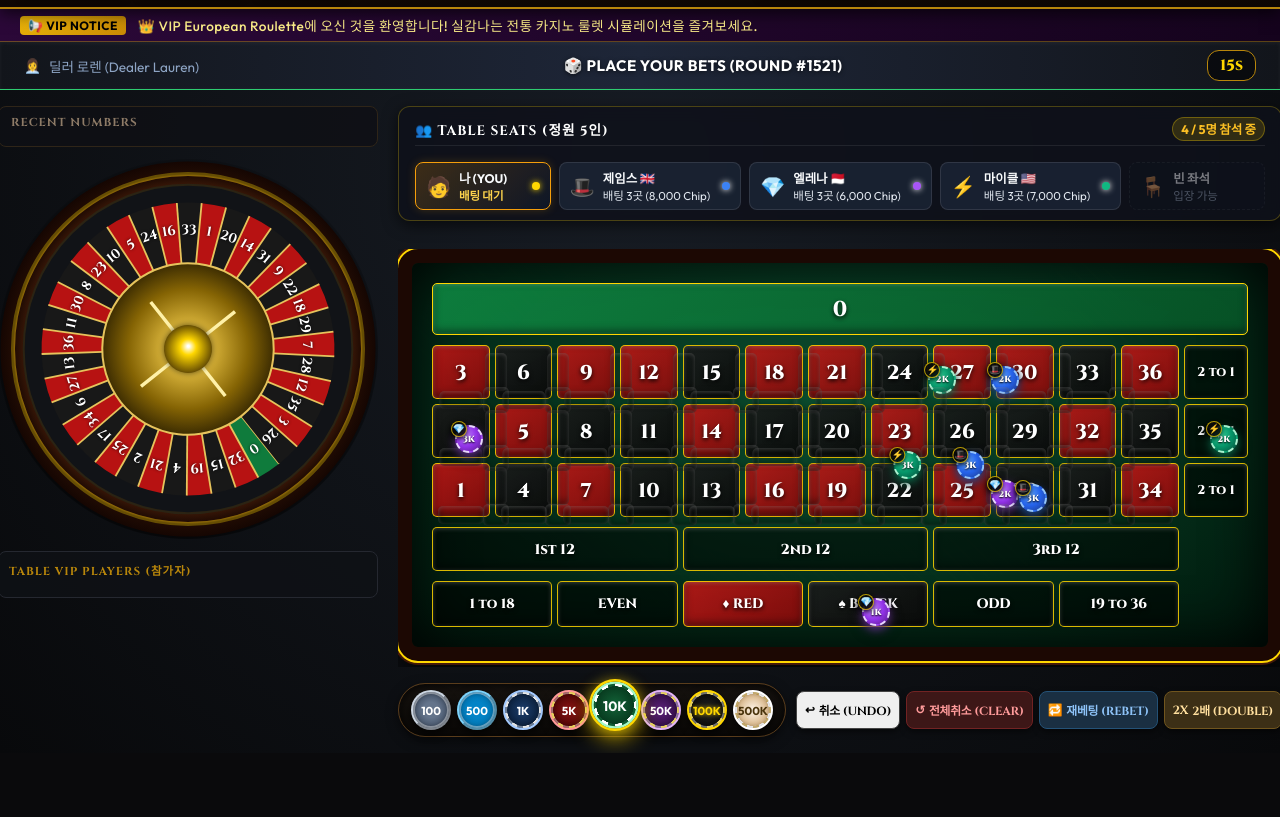
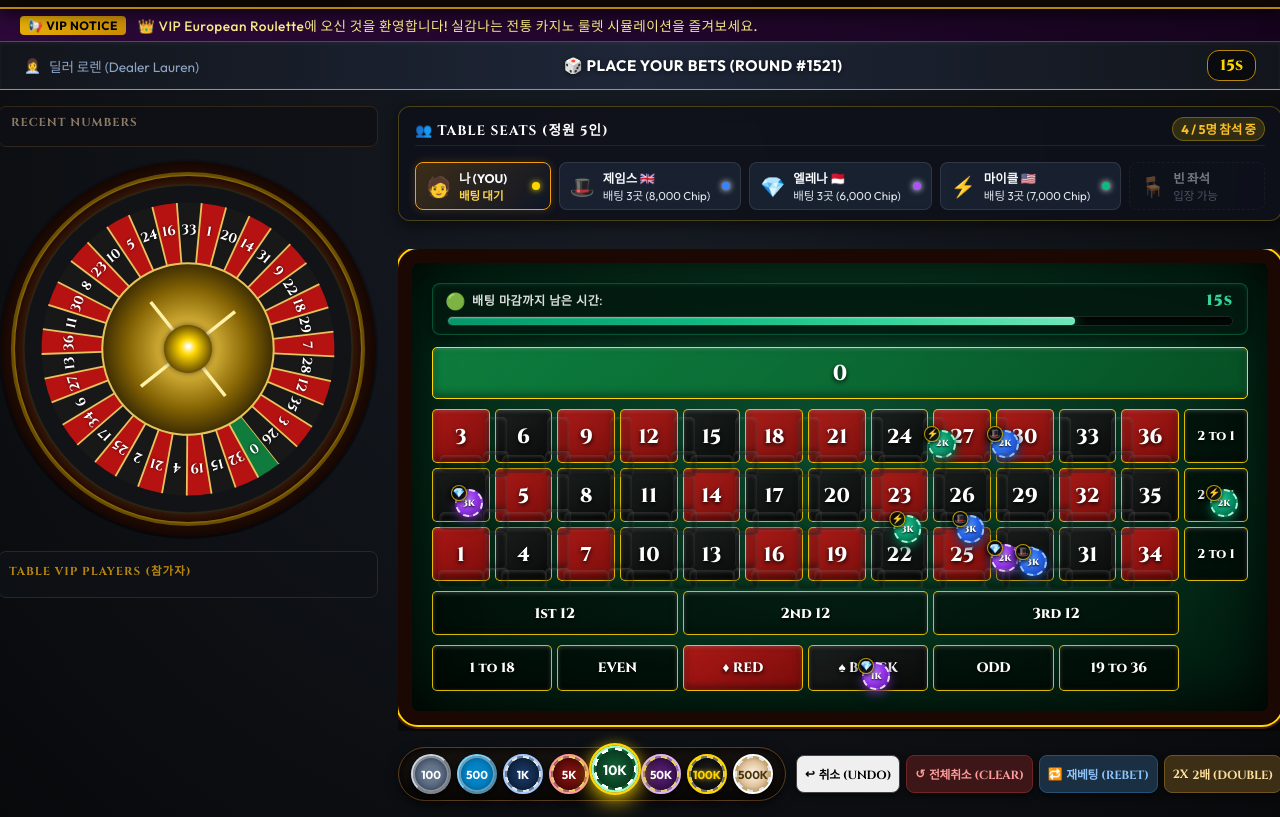
Before and after one commit to wisekks-arch/roulette, a plain HTML site: page index.html in a window 1280 px wide. Shown: the part 104-921 px from the top of the page. Before the commit the page ends 857 px from the top, so only its background shows below. Drawn offline with nearby package versions, Linux system fonts and the light colour scheme.

Commit message:
feat: 배팅 후 전환 화면 노출 시간 대폭 연장(3.5s/6.5s/7.5s) 및 0번 위 실시간 초록색 바 그래프 타이머 장착

```diff
--- a/css/style.css
+++ b/css/style.css
@@ -463,6 +463,89 @@ body {
     flex-direction: column;
     gap: 10px;
     min-width: 760px;
+}
+
+/* 0번 바로 위: 실시간 초록색 배팅 시간 게이지 바 (그래프 길이가 줄어드는 스타일) */
+.table-bet-timer-gauge-container {
+    width: 100%;
+    background: rgba(3, 24, 15, 0.88);
+    border: 1px solid rgba(16, 185, 129, 0.35);
+    border-radius: 8px;
+    padding: 6px 14px 8px 14px;
+    margin-bottom: 2px;
+    box-shadow: 0 4px 14px rgba(0, 0, 0, 0.6), inset 0 1px 4px rgba(16, 185, 129, 0.15);
+    transition: all 0.3s ease;
+}
+
+.table-bet-timer-header {
+    display: flex;
+    align-items: center;
+    gap: 8px;
+    margin-bottom: 5px;
+    font-size: 0.8rem;
+    font-weight: 700;
+    color: #10b981;
+}
+
+.table-bet-timer-header .timer-dot {
+    font-size: 0.85rem;
+    animation: timerDotPulse 1s infinite alternate;
+}
+
+.table-bet-timer-header .timer-title {
+    color: rgba(255, 255, 255, 0.85);
+    letter-spacing: 0.5px;
+    font-size: 0.76rem;
+}
+
+.table-timer-gauge-num {
+    margin-left: auto;
+    font-family: var(--font-heading);
+    font-size: 0.95rem;
+    font-weight: 900;
+    color: #34d399;
+    letter-spacing: 1px;
+}
+
+.table-bet-timer-track {
+    width: 100%;
+    height: 10px;
+    background: rgba(0, 0, 0, 0.65);
+    border-radius: 6px;
+    overflow: hidden;
+    border: 1px solid rgba(255, 255, 255, 0.12);
+    position: relative;
+    box-shadow: inset 0 2px 4px rgba(0, 0, 0, 0.8);
+}
+
+.table-bet-timer-progress {
+    height: 100%;
+    width: 100%;
+    background: linear-gradient(90deg, #059669 0%, #10b981 40%, #34d399 70%, #6ee7b7 100%);
+    border-radius: 5px;
+    transition: width 0.95s linear;
+    box-shadow: 0 0 14px rgba(16, 185, 129, 0.85), inset 0 1px 2px rgba(255, 255, 255, 0.4);
+}
+
+/* 5초 이하 위험 임박 시 옐로우/오렌지 경고 모드 */
+.table-bet-timer-gauge-container.gauge-warning {
+    border-color: rgba(245, 158, 11, 0.6);
+    background: rgba(30, 18, 4, 0.92);
+}
+
+.table-bet-timer-gauge-container.gauge-warning .table-bet-timer-progress {
+    background: linear-gradient(90deg, #b91c1c 0%, #dc2626 30%, #f59e0b 70%, #fbbf24 100%);
+    box-shadow: 0 0 16px rgba(245, 158, 11, 0.9), inset 0 1px 2px rgba(255, 255, 255, 0.5);
+}
+
+.table-bet-timer-gauge-container.gauge-warning .table-timer-gauge-num {
+    color: #fbbf24;
+    text-shadow: 0 0 8px rgba(245, 158, 11, 0.8);
+}
+
+@keyframes timerDotPulse {
+    from { transform: scale(0.9); opacity: 0.8; }
+    to { transform: scale(1.2); opacity: 1; }
 }
 
 /* 0 (싱글 제로) 및 메인 36개 숫자 그리드 */
--- a/index.html
+++ b/index.html
@@ -15,7 +15,7 @@
     <link
         href="https://fonts.googleapis.com/css2?family=Cinzel:wght@600;700;800;900&family=Outfit:wght@400;500;600;700&family=Noto+Sans+KR:wght@400;500;700&display=swap"
         rel="stylesheet">
-    <link rel="stylesheet" href="css/style.css?v=20261023_1545">
+    <link rel="stylesheet" href="css/style.css?v=20261023_1550">
 </head>
 
 <body>
@@ -391,13 +391,13 @@
 
     <!-- 스크립트 모듈 로드 (강력한 캐시 방지 쿼리스트링 적용) -->
     <script src="https://cdnjs.cloudflare.com/ajax/libs/three.js/r128/three.min.js"></script>
-    <script src="js/audio.js?v=20261023_1545"></script>
-    <script src="js/wheel.js?v=20261023_1545"></script>
-    <script src="js/table.js?v=20261023_1545"></script>
-    <script src="js/auth.js?v=20261023_1545"></script>
-    <script src="js/stats.js?v=20261023_1545"></script>
-    <script src="js/lobby.js?v=20261023_1545"></script>
-    <script src="js/app.js?v=20261023_1545"></script>
+    <script src="js/audio.js?v=20261023_1550"></script>
+    <script src="js/wheel.js?v=20261023_1550"></script>
+    <script src="js/table.js?v=20261023_1550"></script>
+    <script src="js/auth.js?v=20261023_1550"></script>
+    <script src="js/stats.js?v=20261023_1550"></script>
+    <script src="js/lobby.js?v=20261023_1550"></script>
+    <script src="js/app.js?v=20261023_1550"></script>
 </body>
 
 </html>
--- a/js/app.js
+++ b/js/app.js
@@ -572,7 +572,7 @@ class RouletteApp {
         this.updatePhaseStatus("⛔ NO MORE BETS! - 딜러 배팅 마감 (구슬 투구)", "closed");
         this.updateTimerDisplay(0);
 
-        // 상단 마감 알림 배너 표출 (구슬 도는 화면을 방해하지 않고 1.5초 후 자동 소멸)
+        // 상단 마감 알림 배너 표출 (3.5초 동안 명확하게 노출 후 자동 소멸)
         const nmbModal = document.getElementById('no-more-bets-modal');
         if (nmbModal) {
             nmbModal.classList.remove('hidden');
@@ -580,7 +580,7 @@ class RouletteApp {
             setTimeout(() => {
                 nmbModal.classList.add('hidden');
                 nmbModal.style.display = 'none';
-            }, 1500);
+            }, 3500);
         }
 
         // 관리자 배팅 로그 기록
@@ -652,15 +652,15 @@ class RouletteApp {
             this.onSpinResult(targetNum, color);
         };
 
-        // 2. 3D 정밀 물리 룰렛 시퀀서 가동 (안착 후 4.5초간 결과 감상, 총 10.7초)
+        // 2. 3D 정밀 물리 룰렛 시퀀서 가동 (안착 후 6.5초간 결과 감상, 총 12.7초)
         this.runTimeBasedLiveCam(targetNum, handleSpinFinished);
 
-        // 3. [Fail-Safe 안전 타이머 12.5초] 영상 시퀀스 종료 후 100% 다음 단계 보장
+        // 3. [Fail-Safe 안전 타이머 15.0초] 영상 시퀀스 종료 후 100% 다음 단계 보장
         setTimeout(() => {
             if (!isSpinFinished) {
                 handleSpinFinished();
             }
-        }, 12500);
+        }, 15000);
     }
 
     /**
@@ -704,8 +704,8 @@ class RouletteApp {
             return 0;
         };
 
-        // ---------- 2. 물리 궤적 타임라인 상수 (6.2초 쏙 안착 후 4.5초간 충분한 결과 확인, 총 10.7초) ----------
-        const T1 = 3.8, T2 = 5.0, T3 = 6.2, D3 = T3 - T2, TOTAL_SHOW = T3 + 4.5;
+        // ---------- 2. 물리 궤적 타임라인 상수 (6.2초 쏙 안착 후 6.5초간 충분한 결과 확인, 총 12.7초) ----------
+        const T1 = 3.8, T2 = 5.0, T3 = 6.2, D3 = T3 - T2, TOTAL_SHOW = T3 + 6.5;
         const ROT_A = 0.55, ROT_B = 1.85, ROT_K = 0.22;
         const WB0 = 12, WB1 = 3.4, M = Math.log(WB0 / WB1) / T1;
         let W0 = 0, B0 = 0;
@@ -1092,11 +1092,11 @@ class RouletteApp {
         } catch (err) {
             console.error("Error in onSpinResult:", err);
         } finally {
-            // 5단계: 정확히 3.0초 후 무조건 다음 회차로 자동 순환
+            // 5단계: 7.5초 동안 당첨 결과 및 상금 모달을 충분히 확인한 후 다음 회차로 자동 순환
             if (this.nextRoundTimeout) clearTimeout(this.nextRoundTimeout);
             this.nextRoundTimeout = setTimeout(() => {
                 this.nextRound();
-            }, 3000);
+            }, 7500);
         }
     }
 
--- a/js/table.js
+++ b/js/table.js
@@ -29,6 +29,18 @@ class RouletteTable {
 
         let html = `
             <div class="roulette-felt-table">
+                <!-- 테이블 0번 바로 위: 실시간 초록색 배팅 시간 게이지 바 (시간에 따라 그래프 길이가 줄어드는 스타일) -->
+                <div class="table-bet-timer-gauge-container" id="table-bet-timer-gauge-container">
+                    <div class="table-bet-timer-header">
+                        <span class="timer-dot" id="table-timer-dot">🟢</span>
+                        <span class="timer-title">배팅 마감까지 남은 시간:</span>
+                        <strong id="table-timer-gauge-num" class="table-timer-gauge-num">20s</strong>
+                    </div>
+                    <div class="table-bet-timer-track">
+                        <div id="table-bet-timer-progress" class="table-bet-timer-progress" style="width: 100%;"></div>
+                    </div>
+                </div>
+
                 <!-- 상단 0 (그린 싱글 제로) -->
                 <div class="table-zero-area">
                     <button class="bet-spot spot-zero" data-bet="straight" data-numbers="0" id="spot-0">
```
Also changed, not shown: 룰렛프롬프터.TXT.
